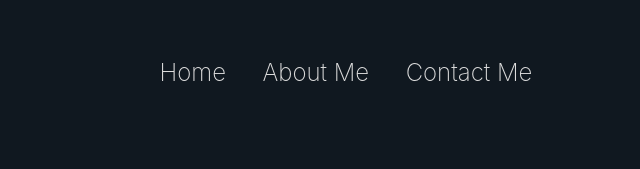
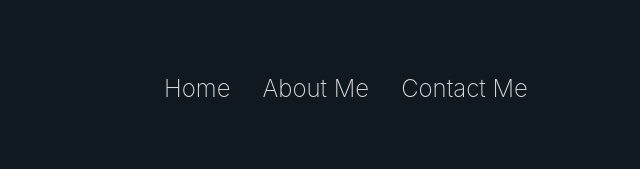
Before and after one commit to AleGoingHard/OnlineSite, a plain HTML site: page index.html in a window 1280 px wide. Shown: the top 169 px of the page, without its empty margins (294-934 px from the left). Drawn offline with Linux system fonts and the light colour scheme.

Commit message:
risoluzione bug header dello scorrimento verticale

```diff
--- a/style.css
+++ b/style.css
@@ -27,17 +27,23 @@ footer {
     justify-content: flex-start;
     text-align: center;
     padding: 30px 10%;
+    width: 100px;
 }
 
 
 /*******HEADER*********/
+#site-header {
+    flex-direction: row;
+    display: flex;
+    justify-content: space-around;
+
+}
+
 #site-header a{
-    flex-direction: row;
-    justify-content: space-around;
     background-color: transparent;
-    padding: 1rem;
     color: #dcdcdc;
     font-weight: 200;
+    padding: 1rem;
     font-size: 1.5rem;
     text-decoration: none;
 }
```
